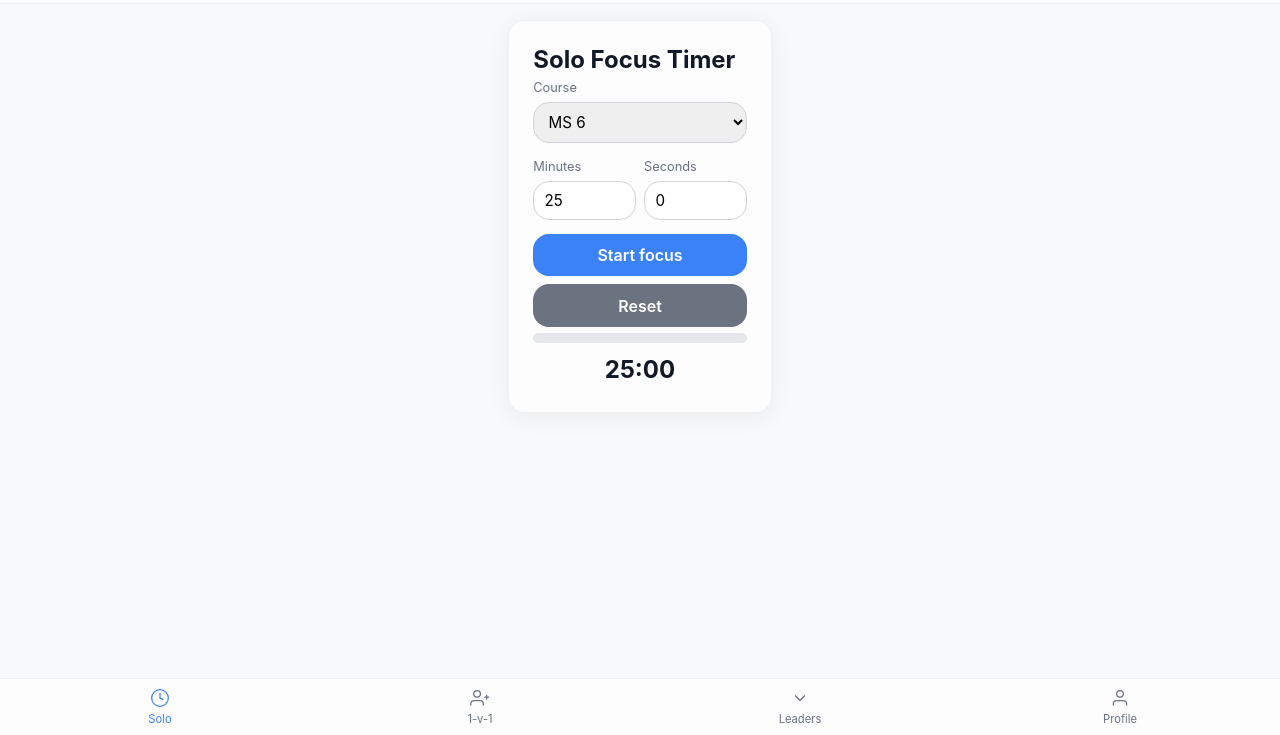
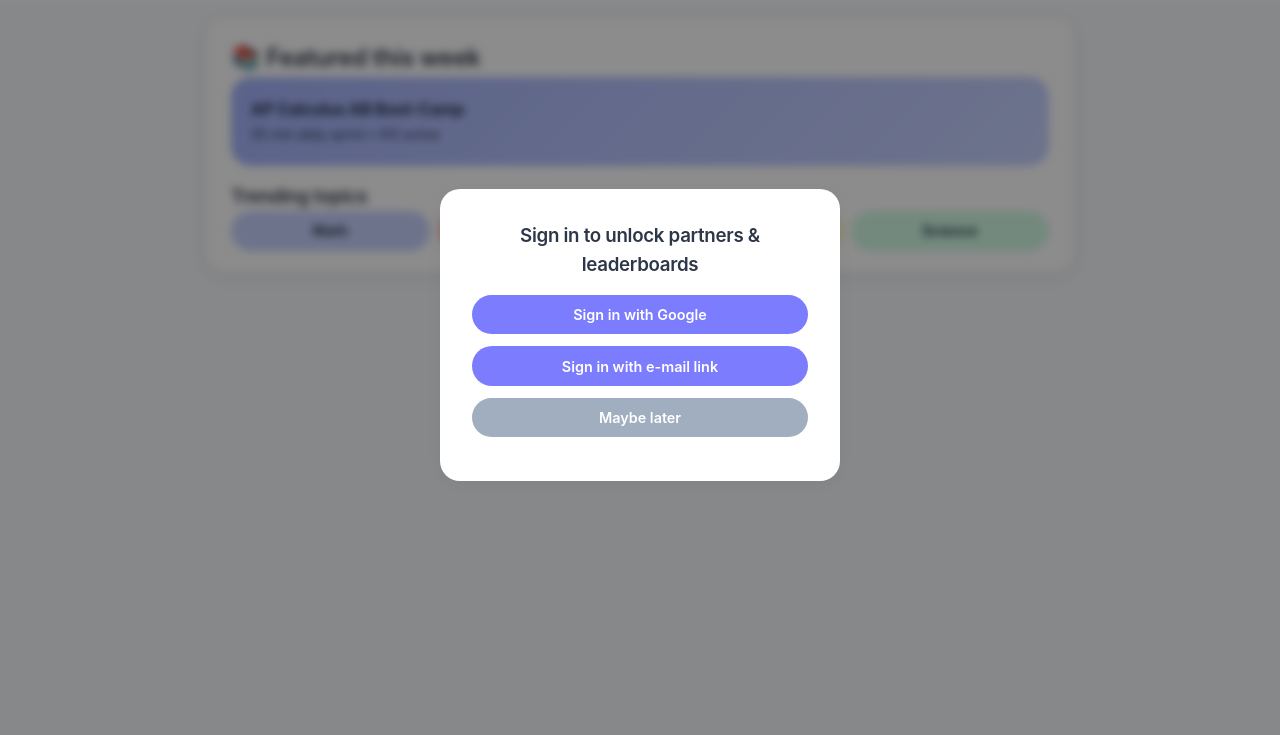
Before and after one commit to caexa/tfnbnr-test, a plain HTML site: page index.html in a window 1280 px wide. Shown: the part 65-800 px from the top of the page. Drawn offline with Linux system fonts and the light colour scheme; no server answers.

Commit message:
Update index.html

```diff
--- a/index.html
+++ b/index.html
@@ -6,40 +6,58 @@
   <meta name="viewport" content="width=device-width, initial-scale=1">
   <link rel="icon" href="data:,">
   <style>
-    :root{--accent:#3b82f6;--accent-light:#60a5fa;--bg:#f8f9fb;--card:rgba(255,255,255,.65);--text:#111827;--muted:#6b7280;--radius:1rem;--shadow:0 4px 24px rgba(0,0,0,.06);}
-    body.dark{--bg:#0f172a;--card:rgba(30,41,59,.65);--text:#f9fafb;--muted:#9ca3af;}
-    *{box-sizing:border-box;margin:0;font-family:-apple-system,BlinkMacSystemFont,"Segoe UI",Roboto,Helvetica,Arial,sans-serif;}
+    /*  pastel + soft shadows  */
+    :root{
+      --bg:#f5f7fa; --card:#ffffff;
+      --accent:#7c7cff; --accent-light:#a5a5ff;
+      --text:#2d3748; --muted:#718096;
+      --radius:1.25rem; --shadow:0 4px 20px rgba(0,0,0,.05);
+    }
+    body.dark{
+      --bg:#1a202c; --card:#2d3748;
+      --text:#f7fafc; --muted:#a0aec0;
+    }
+    *{box-sizing:border-box;margin:0;font-family:'Inter',-apple-system,BlinkMacSystemFont,"Segoe UI",Roboto,Helvetica,Arial,sans-serif;}
     body{background:var(--bg);color:var(--text);line-height:1.55;min-height:100vh;display:flex;flex-direction:column;}
-    main{flex:1;max-width:900px;margin:0 auto;padding:1rem 1rem 5rem;}
-    header{position:sticky;top:0;z-index:10;background:var(--card);backdrop-filter:blur(12px);border-bottom:1px solid rgba(0,0,0,.05);display:flex;align-items:center;justify-content:space-between;padding:.75rem 1rem;transition:box-shadow .3s;}
+    main{flex:1;max-width:900px;margin:0 auto;padding:1rem 1rem 5.5rem;width:100%;}
+    h1,h2,h3{font-weight:600;letter-spacing:-.3px;}
+    p,span{font-size:.9rem;}
+
+    /*  glass header  */
+    header{position:sticky;top:0;z-index:10;background:var(--card);backdrop-filter:blur(10px);border-bottom:1px solid rgba(0,0,0,.05);display:flex;align-items:center;justify-content:space-between;padding:.75rem 1rem;transition:box-shadow .3s;}
     header.scrolled{box-shadow:var(--shadow);}
-    h1{font-size:1.5rem;font-weight:800;letter-spacing:-.5px;}
+    .logo{font-size:1.4rem;font-weight:700;color:var(--accent);}
     .toggle{appearance:none;width:40px;height:20px;background:var(--muted);border-radius:999px;position:relative;cursor:pointer;transition:.3s;}
     .toggle::after{content:"";position:absolute;width:16px;height:16px;background:#fff;border-radius:50%;top:2px;left:2px;transition:.3s;}
     .toggle:checked{background:var(--accent)}.toggle:checked::after{transform:translateX(20px);}
-    .bottom-nav{position:fixed;bottom:0;left:0;right:0;background:var(--card);backdrop-filter:blur(12px);border-top:1px solid rgba(0,0,0,.05);display:flex;justify-content:space-around;padding:.5rem 0;z-index:20;}
-    .bottom-nav button{flex:1;background:none;border:none;color:var(--muted);font-size:.7rem;display:flex;flex-direction:column;align-items:center;gap:.25rem;cursor:pointer;transition:color .2s;}
+
+    /*  bottom pastel nav  */
+    .bottom-nav{position:fixed;bottom:0;left:0;right:0;background:var(--card);backdrop-filter:blur(10px);border-top:1px solid rgba(0,0,0,.05);display:flex;justify-content:space-around;padding:.4rem 0;z-index:20;}
+    .bottom-nav button{flex:1;background:none;border:none;color:var(--muted);font-size:.65rem;display:flex;flex-direction:column;align-items:center;gap:.2rem;cursor:pointer;transition:color .2s;}
     .bottom-nav button.active{color:var(--accent);}
-    .bottom-nav svg{width:20px;height:20px;stroke-width:1.5;}
-    section{background:var(--card);border-radius:var(--radius);padding:1.25rem 1.5rem 1.5rem;box-shadow:var(--shadow);margin-bottom:1.25rem;border:1px solid rgba(0,0,0,.05);}
-    label{font-size:.8rem;color:var(--muted);display:block;margin-bottom:.25rem;}
-    select,input{width:100%;padding:.55rem .65rem;border:1px solid #d1d5db;border-radius:var(--radius);font-size:.95rem;margin-bottom:.9rem;}
+    .bottom-nav svg{width=22px;height=22px;stroke-width=1.6;}
+
+    /*  pastel cards  */
+    section{background:var(--card);border-radius:var(--radius);padding:1.25rem 1.5rem;margin-bottom:1rem;box-shadow:var(--shadow);border:1px solid rgba(0,0,0,.05);}
+    label{font-size:.75rem;color:var(--muted);display:block;margin-bottom:.25rem;}
+    input,select{width:100%;padding:.55rem .65rem;border:1px solid #e2e8f0;border-radius:var(--radius);font-size:.9rem;margin-bottom:.8rem;background:transparent;}
     .row{display:flex;gap:.5rem;}.row .field{flex:1;}
-    button.cta{width:100%;padding:.7rem;border:none;border-radius:var(--radius);background:var(--accent);color:#fff;font-size:1rem;font-weight:600;cursor:pointer;transition:background .2s,transform .1s;}
-    button.cta:hover{background:var(--accent-light);}button.cta:active{transform:scale(.98);}
-    .progress-bar{height:10px;background:#e5e7eb;border-radius:5px;overflow:hidden;margin-top:.4rem;}.progress-bar div{height:100%;background:var(--accent);width:0%;transition:width .4s;}
+    button.cta{width:100%;padding:.7rem;border:none;border-radius:var(--radius);background:var(--accent);color:#fff;font-size:.9rem;font-weight:600;cursor:pointer;transition:background .2s,transform .1s;}
+    button.cta:hover{background:var(--accent-light);}button.cta:active{transform:scale(.97);}
+    .progress-bar{height:8px;background:#e2e8f0;border-radius:4px;overflow:hidden;margin-top:.4rem;}.progress-bar div{height:100%;background:var(--accent);width:0%;transition:width .4s;}
     .view{display:none;}.view.active{display:block;}
-    /* ----  SIGN-IN MODAL  ---- */
+    .hidden{display:none;}
+
+    /*  sign-in modal  */
     .modal-overlay{position:fixed;inset:0;background:rgba(0,0,0,.45);backdrop-filter:blur(4px);z-index:100;display:flex;align-items:center;justify-content:center;padding:1rem;}
     .modal-content{background:var(--card);border-radius:var(--radius);padding:2rem;max-width:400px;width:100%;text-align:center;box-shadow:var(--shadow);}
     .modal-content h3{margin-bottom:1rem;}
     .modal-content .cta{margin-bottom:.75rem;}
-    .hidden{display:none;}
   </style>
 </head>
 <body>
   <header id="topbar">
-    <h1>tfnbnr</h1>
+    <div class="logo">tfnbnr</div>
     <div><label><input type="checkbox" class="toggle" id="darkToggle"> Dark</label></div>
   </header>
 
@@ -47,81 +65,84 @@
     <!--  SIGN-IN MODAL  -->
     <div id="signModal" class="modal-overlay hidden">
       <div class="modal-content">
-        <h3>Join to compete &amp; lead boards</h3>
+        <h3>Sign in to unlock partners &amp; leaderboards</h3>
         <button class="cta" id="googleBtn">Sign in with Google</button>
         <button class="cta" id="mailBtn">Sign in with e-mail link</button>
-        <button class="cta" id="closeModal" style="background:#6b7280">Maybe later</button>
+        <button class="cta" id="closeModal" style="background:#a0aec0">Maybe later</button>
       </div>
     </div>
 
     <!--  MAIN APP  (always visible)  -->
     <div id="mainApp">
-      <!-- Solo -->
-      <div class="view active" id="solo">
+      <!--  HOME / EXPLORE  -->
+      <div class="view active" id="home">
         <section>
-          <h2>Solo Focus Timer</h2>
-          <label>Course</label><select id="soloCourse"></select>
-          <div class="row">
-            <div class="field"><label>Minutes</label><input id="focusMinutes" type="number" min="0" max="999" value="25"></div>
-            <div class="field"><label>Seconds</label><input id="focusSeconds" type="number" min="0" max="59" value="0"></div>
+          <h2>📚 Featured this week</h2>
+          <div style="background:linear-gradient(135deg,#a5b4fc,#c7d2fe);color:#1e293b;padding:1.25rem;border-radius:var(--radius);margin-bottom:1rem;">
+            <strong>AP Calculus AB Boot-Camp</strong><br>
+            <span style="font-size:.8rem;">25-min daily sprint • 412 active</span>
           </div>
-          <button class="cta" id="focusStartBtn">Start focus</button>
-          <button class="cta" id="focusResetBtn" style="margin-top:.5rem;background:#6b7280">Reset</button>
-          <div class="progress-bar"><div id="focusProgress"></div></div>
-          <p style="text-align:center;margin-top:.5rem;font-size:1.5rem;font-weight:700" id="focusTimerText">25:00</p>
+          <h3>Trending topics</h3>
+          <div class="row" style="flex-wrap:wrap;gap:.5rem;">
+            <button class="cta" style="flex:1 1 100px;background:#c7d2fe;color:#1e293b;">Math</button>
+            <button class="cta" style="flex:1 1 100px;background:#fecaca;color:#1e293b;">English</button>
+            <button class="cta" style="flex:1 1 100px;background:#fef3c7;color:#1e293b;">History</button>
+            <button class="cta" style="flex:1 1 100px;background:#d1fae5;color:#1e293b;">Science</button>
+          </div>
         </section>
       </div>
 
-      <!-- 1v1  (gated)  -->
-      <div class="view" id="compete">
+      <!--  SEARCH / EXPLORE  -->
+      <div class="view" id="explore">
         <section>
-          <h2>Find a live opponent</h2>
-          <label>Course</label><select id="compCourse"></select>
-          <button class="cta" id="findMatch">Find match</button>
-          <div id="matchArea"></div>
+          <input placeholder="Search topics or study rooms…" style="margin-bottom:1rem;">
+          <h3>Popular categories</h3>
+          <div class="row" style="flex-wrap:wrap;gap:.5rem;">
+            <button class="cta" style="flex:1 1 auto;background:#e0e7ff;color:#1e293b;">Math</button>
+            <button class="cta" style="flex:1 1 auto;background:#e0e7ff;color:#1e293b;">Physics</button>
+            <button class="cta" style="flex:1 1 auto;background:#e0e7ff;color:#1e293b;">Chemistry</button>
+            <button class="cta" style="flex:1 1 auto;background:#e0e7ff;color:#1e293b;">Philosophy</button>
+            <button class="cta" style="flex:1 1 auto;background:#e0e7ff;color:#1e293b;">Biology</button>
+            <button class="cta" style="flex:1 1 auto;background:#e0e7ff;color:#1e293b;">English</button>
+          </div>
+          <h3 style="margin-top:1rem;">Trending rooms</h3>
+          <div style="font-size:.8rem;color:var(--muted);">Rooms will appear here once you sign in.</div>
         </section>
       </div>
 
-      <!-- Leaders  (gated)  -->
-      <div class="view" id="leader">
-        <section><h2>Daily Solo Leaders</h2><div id="soloLeader"></div></section>
-        <section><h2>Competitive Wins</h2><div id="compLeader"></div></section>
+      <!--  CREATE  -->
+      <div class="view" id="create">
+        <section>
+          <h2>Create a topic</h2>
+          <input placeholder="Topic name…">
+          <textarea placeholder="Write your note (LaTeX supported)…" rows="5" style="resize:vertical;"></textarea>
+          <div class="row">
+            <button class="cta" style="flex:1;background:#e0e7ff;color:#1e293b;">📷 Image</button>
+            <button class="cta" style="flex:1;background:#e0e7ff;color:#1e293b;">🔗 Link</button>
+          </div>
+          <button class="cta">Publish</button>
+        </section>
       </div>
 
-      <!-- Profile  (gated)  -->
-      <div class="view" id="profile">
+      <!--  CHAT  -->
+      <div class="view" id="chat">
         <section>
-          <h2>Your Card</h2>
-          <p><strong id="cardName">—</strong></p>
-          <p>Focus minutes: <b id="cardMin">0</b></p>
-          <p>Wins: <b id="cardWins">0</b></p>
-          <p>Level: <b id="cardLvl">Rookie</b></p>
-          <button class="cta" id="resetProf">Reset my data</button>
+          <h2>Chat</h2>
+          <div style="display:flex;gap:.5rem;margin-bottom:1rem;">
+            <button class="cta" style="flex:1;background:transparent;color:var(--accent);border:1px solid var(--accent);">Chats</button>
+            <button class="cta" style="flex:1;background:transparent;color:var(--muted);border:1px solid var(--muted);">Groups</button>
+          </div>
+          <div style="font-size:.8rem;color:var(--muted);">Sign in to see your conversations.</div>
         </section>
       </div>
-    </div>
-  </main>
 
-  <!-- Bottom nav -->
-  <nav class="bottom-nav">
-    <button data-tab="solo" class="active">
-      <svg viewBox="0 0 24 24" fill="none" stroke="currentColor"><circle cx="12" cy="12" r="10"></circle><polyline points="12 6 12 12 16 14"></polyline></svg>
-      <span>Solo</span>
-    </button>
-    <button data-tab="compete">
-      <svg viewBox="0 0 24 24" fill="none" stroke="currentColor"><path d="M16 21v-2a4 4 0 0 0-4-4H5a4 4 0 0 0-4 4v2"></path><circle cx="8.5" cy="7" r="4"></circle><path d="M20 8v6M23 11h-6"></path></svg>
-      <span>1-v-1</span>
-    </button>
-    <button data-tab="leader">
-      <svg viewBox="0 0 24 24" fill="none" stroke="currentColor"><path d="M6 9l6 6 6-6"></path></svg>
-      <span>Leaders</span>
-    </button>
-    <button data-tab="profile">
-      <svg viewBox="0 0 24 24" fill="none" stroke="currentColor"><path d="M20 21v-2a4 4 0 0 0-4-4H8a4 4 0 0 0-4 4v2"></path><circle cx="12" cy="7" r="4"></circle></svg>
-      <span>Profile</span>
-    </button>
-  </nav>
-
-  <script type="module" src="tfnbnr.js"></script>
-</body>
-</html>
+      <!--  STUDY  -->
+      <div class="view" id="study">
+        <section>
+          <h2>Study</h2>
+          <div style="display:flex;gap:.5rem;margin-bottom:1rem;">
+            <button class="cta" style="flex:1;background:transparent;color:var(--accent);border:1px solid var(--accent);">Goals</button>
+            <button class="cta" style="flex:1;background:transparent;color:var(--muted);border:1px solid var(--muted);">Analytics</button>
+          </div>
+          <h3>Goals this week</h3>
+          <label><input type="checkbox"> Review AP Calc AB limits
```
